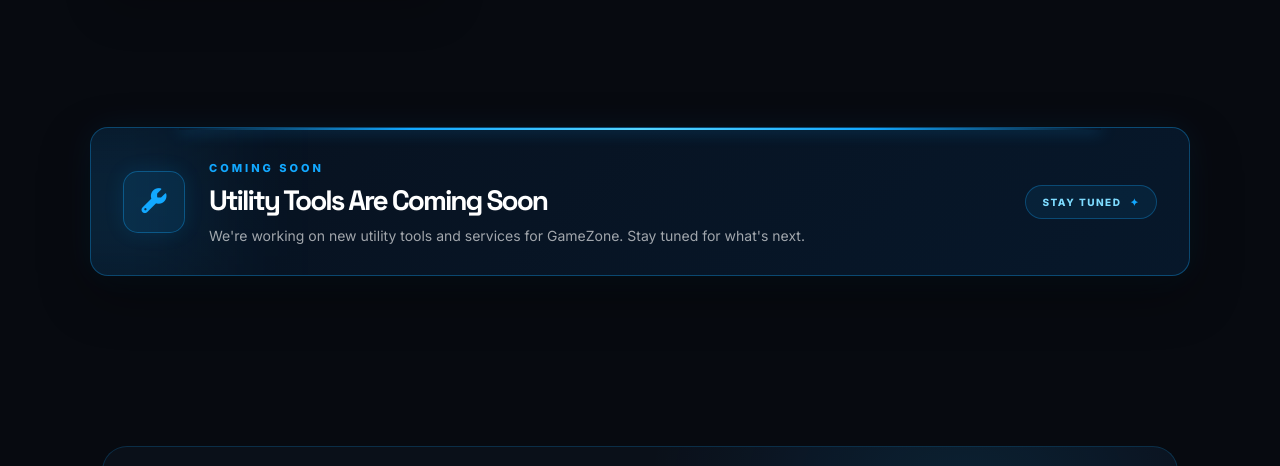
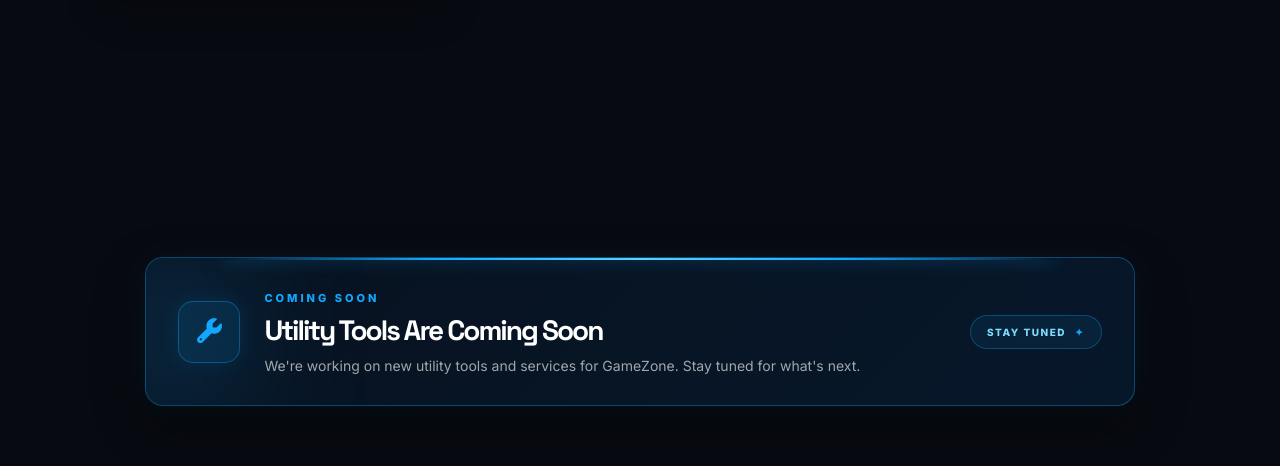
Before and after one commit to mu1-1/Gamezone, a website: page index.html in a window 1280 px wide. Shown: the part 2052-2518 px from the top of the page. Drawn offline with Linux system fonts and the light colour scheme.

Commit message:
Update index.html

```diff
--- a/index.html
+++ b/index.html
@@ -107,7 +107,8 @@
       </div>
     </section>
 
-    <section class="coming-soon-bar">
+    <section id="tools" class="section coming-soon-section">
+  <div class="coming-soon-bar">
     <div class="coming-soon-glow"></div>
 
     <div class="coming-soon-icon">
@@ -127,6 +128,7 @@
 
     <div class="coming-soon-badge">
       STAY TUNED <span>✦</span>
+    </div>
   </div>
 </section>
 
```
Lines whose indentation alone changed are shown as unchanged.
